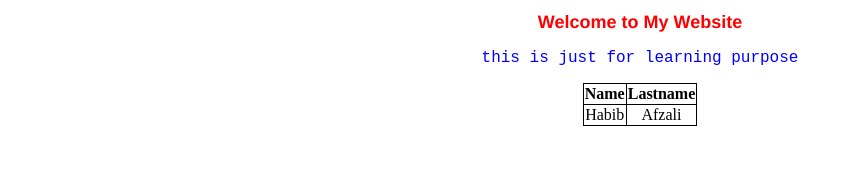
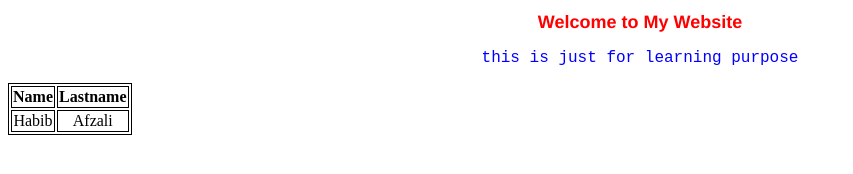
Before and after one commit to HabibullahAfzali/Website-, a plain HTML site: page Index.html in a window 1280 px wide. Shown: the whole page, without its empty margins (0-853 px from the left). Drawn offline with Linux system fonts and the light colour scheme.

Commit message:
splidtable

```diff
--- a/layout.css
+++ b/layout.css
@@ -9,7 +9,10 @@ text-align: center;
 color: red;
 font-size: large;
 }
-table , th ,td {
+table{
+    border: 1px solid black;
+}
+th ,td {
 border: 1px solid black;
 border-collapse: collapse;
 margin: auto;
```
